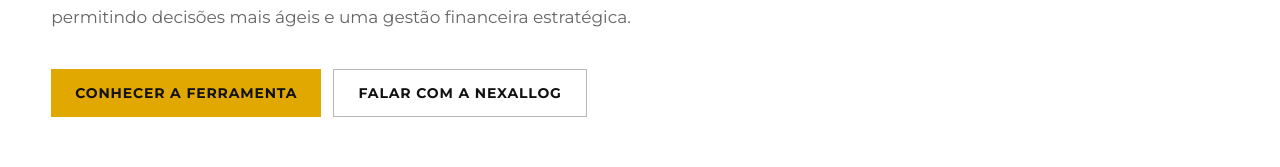
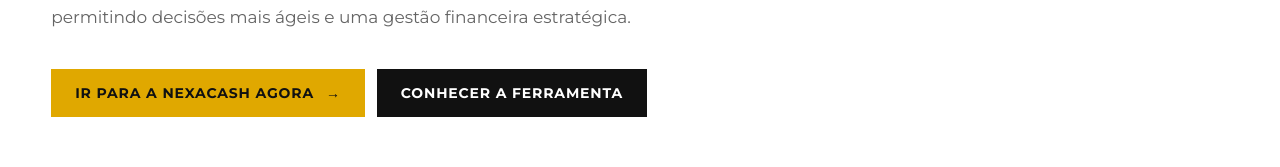
Before and after one commit to Arthurbdsk/Nexalogg-site, a Next.js app: page /nexacash in a window 1280 px wide. Shown: the part 474-641 px from the top of the page. Built offline with nearby package versions, Linux system fonts and the light colour scheme; no server answers.

Commit message:
Atualiza chamadas da NEXACASH

```diff
--- a/src/app/nexacash/page.tsx
+++ b/src/app/nexacash/page.tsx
@@ -54,17 +54,22 @@ export default function NexacashPage() {
               )}
             </p>
             <div className="mt-9 flex flex-wrap gap-3">
+              <a
+                href="https://nexacash.nexallog.com.br/login"
+                target="_blank"
+                rel="noopener noreferrer"
+                className="group inline-flex min-h-12 items-center gap-3 bg-brand-500 px-6 text-sm font-bold uppercase tracking-[0.06em] text-ink transition-colors hover:bg-ink hover:text-paper"
+              >
+                {t('Ir para a NEXACASH agora')}
+                <span aria-hidden="true" className="transition-transform group-hover:translate-x-1">
+                  →
+                </span>
+              </a>
               <Link
                 href="#ferramenta"
-                className="inline-flex min-h-12 items-center bg-brand-500 px-6 text-sm font-bold uppercase tracking-[0.06em] text-ink transition-colors hover:bg-ink hover:text-paper"
+                className="inline-flex min-h-12 items-center bg-ink px-6 text-sm font-bold uppercase tracking-[0.06em] text-paper transition-colors hover:bg-brand-500 hover:text-ink"
               >
                 {t('Conhecer a ferramenta')}
-              </Link>
-              <Link
-                href="/contato"
-                className="inline-flex min-h-12 items-center border border-line/30 px-6 text-sm font-bold uppercase tracking-[0.06em] transition-colors hover:border-line"
-              >
-                {t('Falar com a NEXALLOG')}
               </Link>
             </div>
           </div>
--- a/src/i18n/messages/en.json
+++ b/src/i18n/messages/en.json
@@ -453,6 +453,7 @@
     "m486": "Explore the solutions",
     "m487": "New articles will be published on this page",
     "m488": "NEXALLOG is preparing content on margin, productivity, cash flow and execution for Transportation and Logistics companies.",
+    "m489": "Go to NEXACASH now",
     "x0": "A NEXALLOG workstream within the D90 Program for Transportation and Logistics companies.",
     "x1": "Email",
     "x2": "Phone",
--- a/src/i18n/messages/es.json
+++ b/src/i18n/messages/es.json
@@ -453,6 +453,7 @@
     "m486": "Explorar las soluciones",
     "m487": "Nuevos artículos serán publicados en esta página",
     "m488": "NEXALLOG está preparando contenidos sobre margen, productividad, caja y ejecución para empresas de Transporte y Logística.",
+    "m489": "Ir a NEXACASH ahora",
     "x0": "Línea de actuación de NEXALLOG dentro del Programa D90 para empresas de Transporte y Logística.",
     "x1": "Correo electrónico",
     "x2": "Teléfono",
--- a/src/i18n/messages/pt.json
+++ b/src/i18n/messages/pt.json
@@ -453,6 +453,7 @@
     "m486": "Explorar as soluções",
     "m487": "Novos artigos serão publicados nesta página",
     "m488": "A NEXALLOG está preparando conteúdos sobre margem, produtividade, caixa e execução para empresas de Transporte e Logística.",
+    "m489": "Ir para a NEXACASH agora",
     "x0": "Frente de atuação da NEXALLOG dentro do Programa D90, para empresas de Transportes e Logística.",
     "x1": "E-mail",
     "x2": "Telefone",
```
